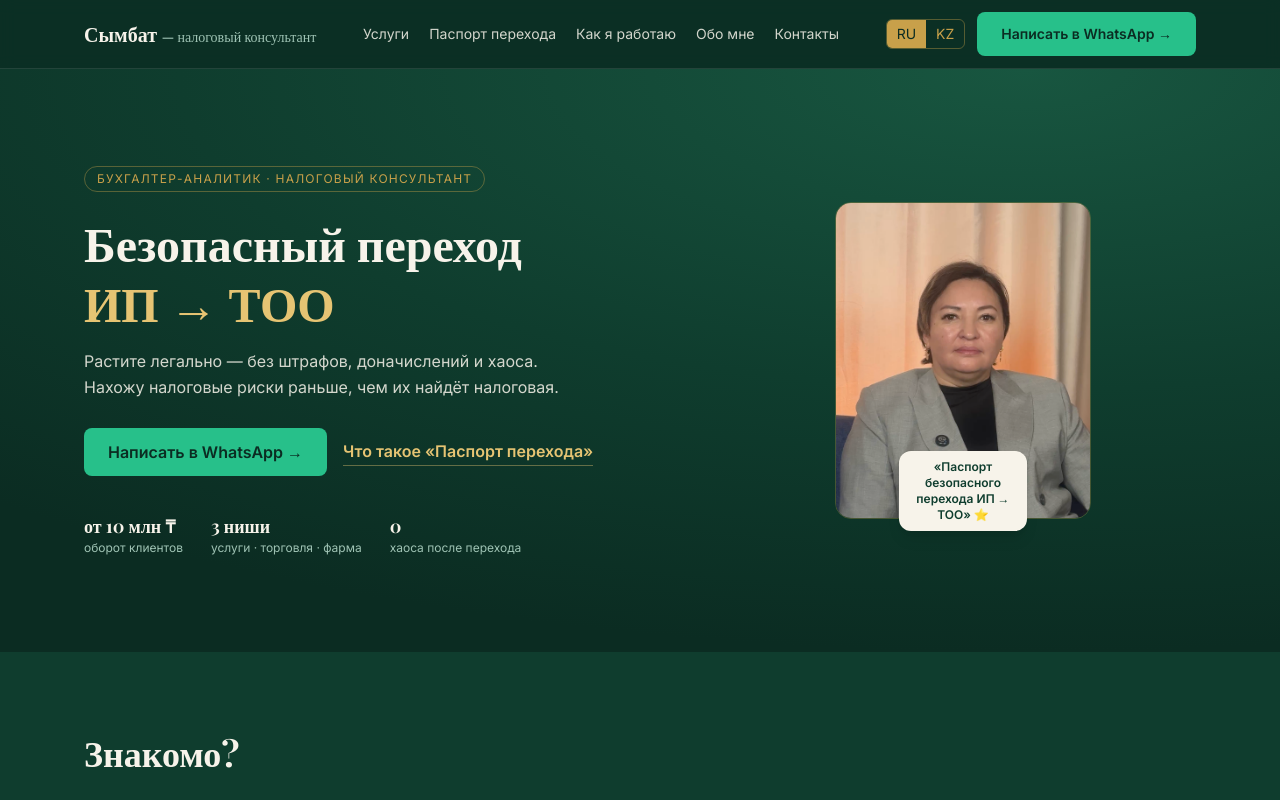
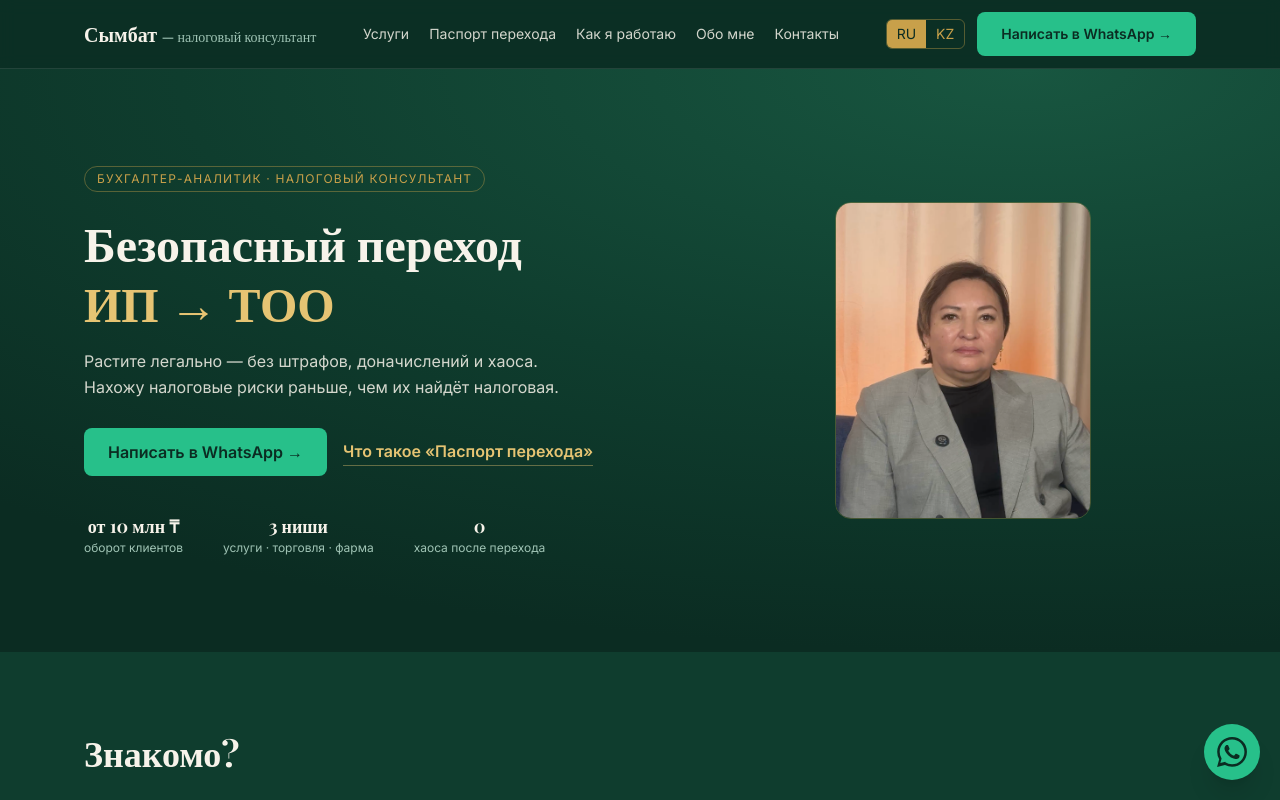
Before and after one commit to karinagroup2023-oss/symbat-website, a React (Vite) app: page / in a window 1280 px wide. Shown: the top 800 px of the page. Built offline with nearby package versions, Linux system fonts and the light colour scheme.

Commit message:
feat: remove hero photo badge, center stats, add floating WhatsApp + back-to-top

```diff
--- a/src/App.tsx
+++ b/src/App.tsx
@@ -9,6 +9,7 @@ import { Audience } from './sections/Audience'
 import { About } from './sections/About'
 import { FinalCta } from './sections/FinalCta'
 import { Footer } from './sections/Footer'
+import { FloatingActions } from './components/FloatingActions'
 
 export default function App() {
   return (
@@ -26,6 +27,7 @@ export default function App() {
         <FinalCta />
       </main>
       <Footer />
+      <FloatingActions />
     </>
   )
 }
--- /dev/null
+++ b/src/components/FloatingActions.tsx
@@ -0,0 +1,46 @@
+import { useEffect, useState } from 'react'
+import { useLocale, useT } from '../i18n/LocaleContext'
+import { whatsappUrl } from '../config/site'
+
+export function FloatingActions() {
+  const { locale } = useLocale()
+  const t = useT()
+  const [showTop, setShowTop] = useState(false)
+
+  useEffect(() => {
+    const onScroll = () => setShowTop(window.scrollY > 400)
+    window.addEventListener('scroll', onScroll, { passive: true })
+    onScroll()
+    return () => window.removeEventListener('scroll', onScroll)
+  }, [])
+
+  return (
+    <div className="fixed bottom-5 right-5 z-50 flex flex-col items-center gap-3">
+      <button
+        type="button"
+        onClick={() => window.scrollTo({ top: 0, behavior: 'smooth' })}
+        aria-label={locale === 'ru' ? 'Наверх' : 'Жоғары'}
+        className={`flex h-11 w-11 items-center justify-center rounded-full border border-gold/40 bg-emerald-900/90 text-gold-light shadow-lg backdrop-blur transition hover:bg-emerald-800 ${
+          showTop ? 'opacity-100' : 'pointer-events-none translate-y-2 opacity-0'
+        }`}
+      >
+        <svg viewBox="0 0 24 24" width="20" height="20" fill="none" stroke="currentColor"
+          strokeWidth="2.5" strokeLinecap="round" strokeLinejoin="round" aria-hidden="true">
+          <path d="M12 19V5M5 12l7-7 7 7" />
+        </svg>
+      </button>
+
+      <a
+        href={whatsappUrl(locale)}
+        target="_blank"
+        rel="noopener noreferrer"
+        aria-label={t.cta.whatsapp}
+        className="flex h-14 w-14 items-center justify-center rounded-full bg-whatsapp text-emerald-900 shadow-xl transition hover:brightness-110"
+      >
+        <svg viewBox="0 0 24 24" width="30" height="30" fill="currentColor" aria-hidden="true">
+          <path d="M.057 24l1.687-6.163a11.867 11.867 0 01-1.587-5.945C.16 5.335 5.495 0 12.05 0a11.817 11.817 0 018.413 3.488 11.824 11.824 0 013.48 8.414c-.003 6.557-5.338 11.892-11.893 11.892a11.9 11.9 0 01-5.688-1.448L.057 24zm6.597-3.807c1.676.995 3.276 1.591 5.392 1.592 5.448 0 9.886-4.434 9.889-9.885.002-5.462-4.415-9.89-9.881-9.892-5.452 0-9.887 4.434-9.889 9.884a9.86 9.86 0 001.51 5.26l-.999 3.648 3.978-1.044zm11.387-5.464c-.074-.124-.272-.198-.57-.347-.297-.149-1.758-.868-2.031-.967-.272-.099-.47-.149-.669.149-.198.297-.768.967-.941 1.165-.173.198-.347.223-.644.074-.297-.149-1.255-.462-2.39-1.475-.883-.788-1.48-1.761-1.653-2.059-.173-.297-.018-.458.13-.606.134-.133.297-.347.446-.521.151-.172.2-.296.3-.495.099-.198.05-.372-.025-.521-.075-.148-.669-1.611-.916-2.206-.242-.579-.487-.501-.669-.51l-.57-.01c-.198 0-.52.074-.792.372-.272.297-1.04 1.016-1.04 2.479 0 1.462 1.065 2.875 1.213 3.074.149.198 2.096 3.2 5.077 4.487.709.306 1.262.489 1.694.626.712.226 1.36.194 1.872.118.571-.085 1.758-.719 2.006-1.413.248-.695.248-1.29.173-1.414z" />
+        </svg>
+      </a>
+    </div>
+  )
+}
--- a/src/sections/Hero.tsx
+++ b/src/sections/Hero.tsx
@@ -18,9 +18,9 @@ export function Hero() {
             <WhatsAppButton />
             <a href="#passport" className="border-b border-gold-light/40 pb-0.5 font-semibold text-gold-light">{t.cta.passportLink}</a>
           </div>
-          <div className="mt-9 flex flex-wrap gap-7">
+          <div className="mt-9 flex flex-wrap gap-x-10 gap-y-6">
             {t.hero.stats.map((s) => (
-              <div key={s.label}>
+              <div key={s.label} className="text-center">
                 <div className="font-display text-lg font-bold text-cream">{s.value}</div>
                 <div className="text-xs text-muted">{s.label}</div>
               </div>
@@ -28,12 +28,9 @@ export function Hero() {
           </div>
         </div>
         <div className="flex justify-center">
-          <div className="relative w-64 max-w-full">
+          <div className="w-64 max-w-full">
             <img src={site.photo} alt={site.brand}
               className="w-full rounded-2xl border border-gold/30 object-cover" />
-            <div className="absolute -bottom-3 left-1/2 -translate-x-1/2 rounded-xl bg-cream px-3 py-2 text-center text-xs font-semibold text-emerald-800 shadow-lg">
-              {t.passport.heading} ⭐
-            </div>
           </div>
         </div>
       </div>
```
